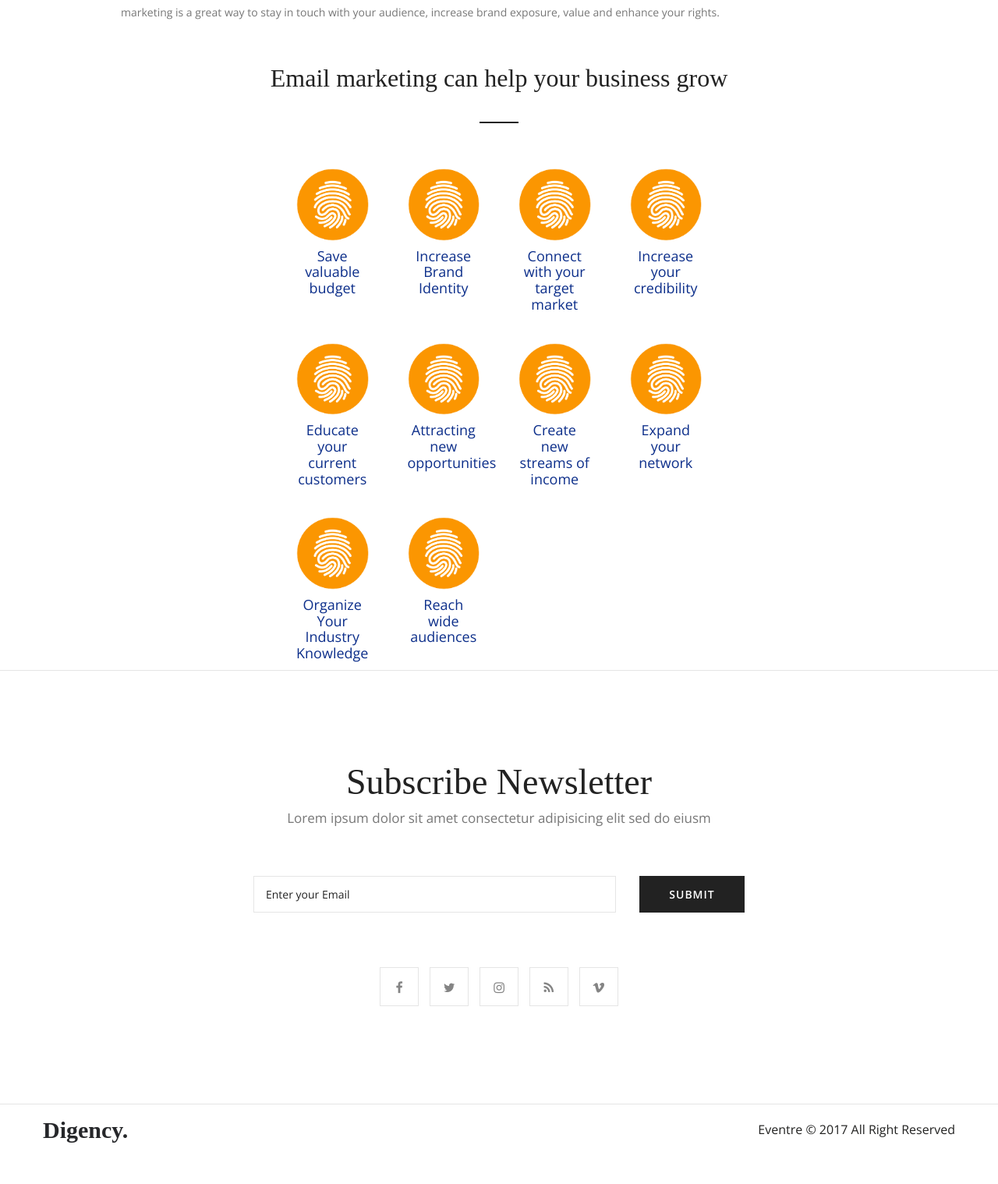
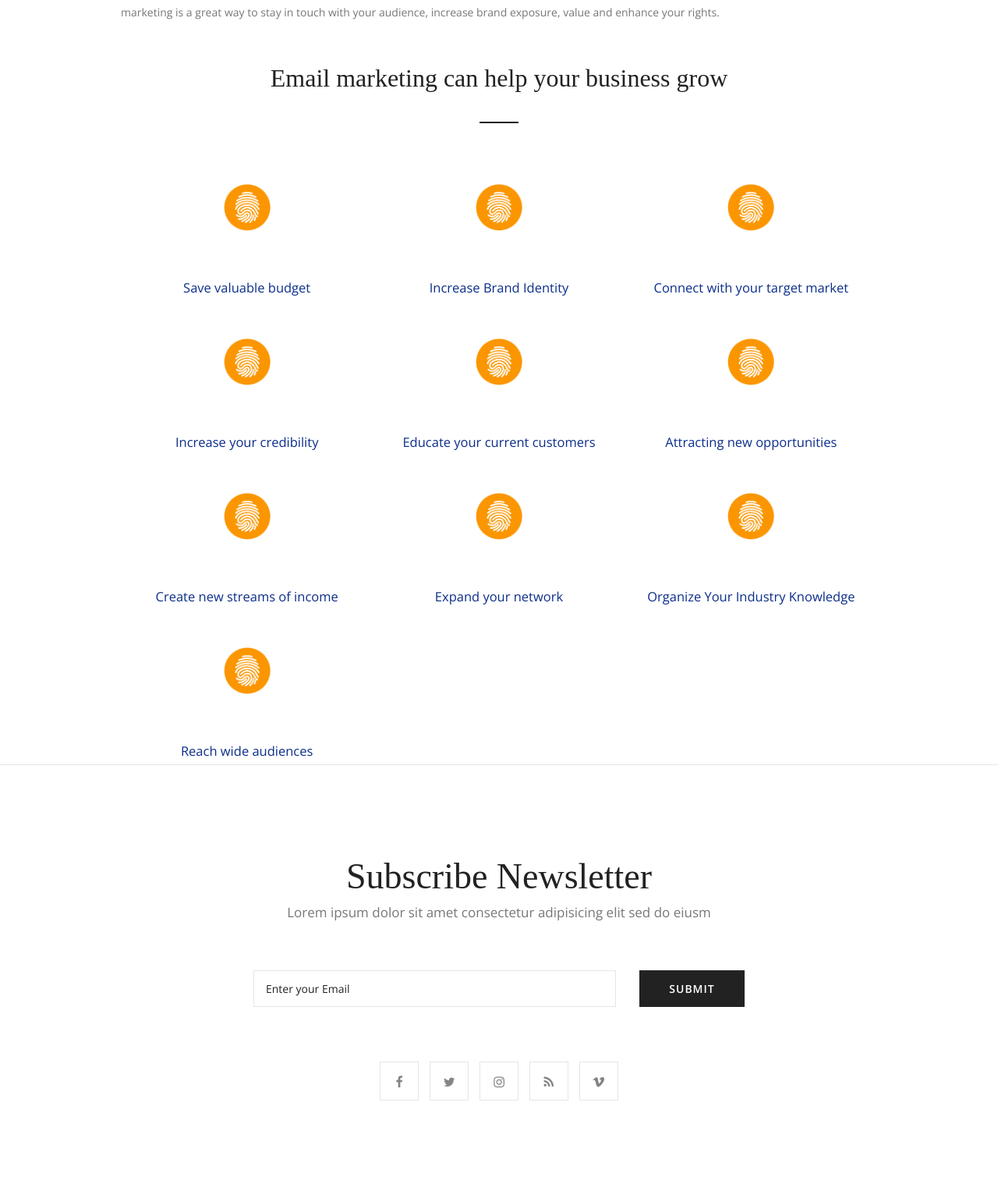
Before and after one commit to vasujain314/Inesh-Web-Project, a PHP site: page /email-marketing.html in a window 1280 px wide. Shown: the part 878-2396 px from the top of the page at 78% size. Before the commit the page ends 2343 px from the top, so only its background shows below. Run offline with PHP 8.4, Linux system fonts and the light colour scheme; some web fonts are replaced.

Commit message:
hover changes

```diff
--- a/css/style.css
+++ b/css/style.css
@@ -1959,10 +1959,10 @@
 
 }
  .dontknowthename{
-    border:1px solid lightgrey;
+    /* border:1px solid lightgrey;
     margin:0 10px;
     border-radius: 5px;
-    max-width: 22.5%;
+    max-width: 22.5%; */
     flex: 22.5%;
     overflow: hidden;
     max-height: 180px;
--- a/email-marketing.html
+++ b/email-marketing.html
@@ -157,114 +157,149 @@
                 </div>
             </div>
             <div class="row">
-                <div class="col-sm-8 col-sm-offset-2 col-xs-10 col-xs-offset-1 col-md-6 col-md-offset-3 text-center">
+                <div class="col-sm-10 col-sm-offset-1 col-xs-10 col-xs-offset-1 text-center">
                     <div class="row mx-auto text-center">
-                    <div class="col-xs-6 col-sm-6 col-md-3" style="margin-top: 18px;">
-                        <div class="hover_container" style="padding: 10px;">
-                            <img src="img/hover/x.png" alt="Avatar" class="overlay-image mx-auto img-fluid">
+                    <div class="col-xs-6 col-sm-6 col-md-4" style="margin-top: 18px;">
+                        <div class="dontknowthename">
+                            <div class="cb-container" style="padding: 10px;">
+                                <div class="icon"><img src="img/hover/x.png" alt="Avatar" width="60px" height="60px" class="img-fluid" style="margin-top:-35px"></div>
+                                <br><br>
                                 <h4 class="title" Align="center" style="color:#0c2e8a; margin-top: 10px;"><a href="" style="color:#0c2e8a">Save valuable budget</a></h4>
-                            <div class="hoverOverlay">
-                                <div class="overlay-text">
+                                <br>
+                                <p class="description">
+                                    <!-- <div class="overlay-text"> -->
                                         <!-- <p style=""> -->
                                         Save money and some trees! By digital,
                                         you will avoid printing, paper, envelopes, mail handling,
                                         and postage expenses. In addition, with an email newsletter
                                         you can work with a designer,, a custom newsletter template that you
                                         can use over and over, and get your message much faster than the good old snail mail.
+                                    <!-- </div> -->
+                                </p>
                             </div>
                         </div>
                     </div>
-                    </div>
-                    <div class="col-xs-6 col-sm-6 col-md-3" style="margin-top: 18px;">
-                        <div class="hover_container" style="padding: 10px;">
-                            <img src="img/hover/x.png" alt="Avatar" class="overlay-image mx-auto img-fluid">
+                    <div class="col-xs-6 col-sm-6 col-md-4" style="margin-top: 18px;">
+                        <div class="dontknowthename">
+                            <div class="cb-container" style="padding: 10px;">
+                                <div class="icon"><img src="img/hover/x.png" alt="Avatar" width="60px" height="60px" class="img-fluid" style="margin-top:-35px"></div>
+                                <br><br>
                                 <h4 class="title" Align="center" style="color:#0c2e8a; margin-top: 10px;"><a href="" style="color:#0c2e8a">Increase Brand Identity</a></h4>
-                            <div class="hoverOverlay">
-                                <div class="overlay-text">Get your brand image and name in front of your audience more often by including your logo, tagline, colour palette, and brand graphics in your email communication template design. Seeing your brand elements in every issue will create brand awareness and recognition - even if they look older for one second.</div>
+                                <br>
+                                <p class="description">
+                                    Get your brand image and name in front of your audience more often by including your logo, tagline, colour palette, and brand graphics in your email communication template design. Seeing your brand elements in every issue will create brand awareness and recognition - even if they look older for one second.
+                                </p>
                             </div>
                         </div>
                     </div>
-                    <div class="col-xs-6 col-sm-6 col-md-3" style="margin-top: 18px;">
-                        <div class="hover_container" style="padding: 10px;">
-                            <img src="img/hover/x.png" alt="Avatar" class="overlay-image mx-auto img-fluid">
-                            <h4 class="title" Align="center" style="color:#0c2e8a; margin-top: 10px;"><a href="" style="color:#0c2e8a">Connect with your target market</a></h4>
-                            <div class="hoverOverlay">
-                                <div class="overlay-text">Email marketing helps you keep in touch with your audience, keeping your mind on a regular basis and at the tip of their tongue. It ensures that when your services, products, or programs are needed, they will buy from you or contact your friends, family, colleagues, and you.</div>
+                    <div class="col-xs-6 col-sm-6 col-md-4" style="margin-top: 18px;">
+                        <div class="dontknowthename">
+                            <div class="cb-container" style="padding: 10px;">
+                                <div class="icon"><img src="img/hover/x.png" alt="Avatar" width="60px" height="60px" class="img-fluid" style="margin-top:-35px"></div>
+                                <br><br>
+                                <h4 classpitle" Align="center" style="color:#0c2e8a; margin-top: 10px;"><a href="" style="color:#0c2e8a">Connect with your target market</a></h4>
+                                <br>
+                                <p class="description">
+                                    Email marketing helps you keep in touch with your audience, keeping your mind on a regular basis and at the tip of their tongue. It ensures that when your services, products, or programs are needed, they will buy from you or contact your friends, family, colleagues, and you.
+                                </p>
                             </div>
                         </div>
                     </div>
-                    <div class="col-xs-6 col-sm-6 col-md-3" style="margin-top: 18px;">
-                        <div class="hover_container" style="padding: 10px;">
-                            <img src="img/hover/x.png" alt="Avatar" class="overlay-image mx-auto img-fluid">
-                            <h4 class="title" Align="center" style="color:#0c2e8a; margin-top: 10px;"><a href="" style="color:#0c2e8a">Increase your credibility</a></h4>
-                            <div class="hoverOverlay">
-                                <div class="overlay-text">Continuous, quality email marketing which is relevant, on-topic and worth the price, will help you gain and grow your target market trust, making it very easy for you to promote and sell your products and services.</div>
+                    <div class="col-xs-6 col-sm-6 col-md-4" style="margin-top: 18px;">
+                        <div class="dontknowthename">
+                            <div class="cb-container" style="padding: 10px;">
+                                <div class="icon"><img src="img/hover/x.png" alt="Avatar" width="60px" height="60px" class="img-fluid" style="margin-top:-35px"></div>
+                                <br><br>
+                                <h4 classpitle" Align="center" style="color:#0c2e8a; margin-top: 10px;"><a href="" style="color:#0c2e8a">Increase your credibility</a></h4>
+                                <br>
+                                <p class="description">
+                                    Continuous, quality email marketing which is relevant, on-topic and worth the price, will help you gain and grow your target market trust, making it very easy for you to promote and sell your products and services.
+                                </p>
                             </div>
                         </div>
                     </div>
-                    </div>
-                    <div class="row mx-auto text-center">
-                    <div class="col-xs-6 col-sm-6 col-md-3" style="margin-top: 18px;">
-                        <div class="hover_container" style="padding: 10px;">
-                            <img src="img/hover/x.png" alt="Avatar" class="overlay-image mx-auto img-fluid">
+                    <div class="col-xs-6 col-sm-6 col-md-4" style="margin-top: 18px;">
+                        <div class="dontknowthename">
+                            <div class="cb-container" style="padding: 10px;">
+                                <div class="icon"><img src="img/hover/x.png" alt="Avatar" width="60px" height="60px" class="img-fluid" style="margin-top:-35px"></div>
+                                <br><br>
                                 <h4 class="title" Align="center" style="color:#0c2e8a; margin-top: 10px;"><a href="" style="color:#0c2e8a">Educate your current customers</a></h4>
-                            <div class="hoverOverlay">
-                                <div class="overlay-text">Your email newsletter is a great place to keep what your customers have in your business. By sharing what you are working on and who is working on, you can make them aware of those products, services and the programs available to them - and perhaps they are hired to keep you from hiring or buying from you again.</div>
+                                <br>
+                                <p class="description">
+                                    Your email newsletter is a great place to keep what your customers have in your business. By sharing what you are working on and who is working on, you can make them aware of those products, services and the programs available to them - and perhaps they are hired to keep you from hiring or buying from you again.
+                                </p>
                             </div>
                         </div>
                     </div>
-                    <div class="col-xs-6 col-sm-6 col-md-3" style="margin-top: 18px;">
-                        <div class="hover_container" style="padding: 10px;">
-                            <img src="img/hover/x.png" alt="Avatar" class="overlay-image mx-auto img-fluid">
-                            <h4 class="title" Align="center" style="color:#0c2e8a; margin-top: 10px;"><a href="" style="color:#0c2e8a">Attracting new opportunities</a></h4>
-                            <div class="hoverOverlay">
-                                <div class="overlay-text">
+                    <div class="col-xs-6 col-sm-6 col-md-4" style="margin-top: 18px;">
+                        <div class="dontknowthename">
+                            <div class="cb-container" style="padding: 10px;">
+                                <div class="icon"><img src="img/hover/x.png" alt="Avatar" width="60px" height="60px" class="img-fluid" style="margin-top:-35px"></div>
+                                <br><br>
+                                <h4 classpitle" Align="center" style="color:#0c2e8a; margin-top: 10px;"><a href="" style="color:#0c2e8a">Attracting new opportunities</a></h4>
+                                <br>
+                                <p class="description">
                                     Publishing e-mail newsletters can help you generate new opportunities like strategic partnerships, joint ventures, media interviews, spoken engagement, and more. All this takes the right person to see your message at the right time - and the opportunity does not get even from a customer, but from someone who was sent to your e-zine.
+                                </p>
                             </div>
                         </div>
                     </div>
-                    </div>
-                    <div class="col-xs-6 col-sm-6 col-md-3" style="margin-top: 18px;">
-                        <div class="hover_container" style="padding: 10px;">
-                            <img src="img/hover/x.png" alt="Avatar" class="overlay-image mx-auto img-fluid">
+                    <div class="col-xs-6 col-sm-6 col-md-4" style="margin-top: 18px;">
+                        <div class="dontknowthename">
+                            <div class="cb-container" style="padding: 10px;">
+                                <div class="icon"><img src="img/hover/x.png" alt="Avatar" width="60px" height="60px" class="img-fluid" style="margin-top:-35px"></div>
+                                <br><br>
                                 <h4 class="title" Align="center" style="color:#0c2e8a; margin-top: 10px;"><a href="" style="color:#0c2e8a">Create new streams of income</a></h4>
-                            <div class="hoverOverlay">
-                                <div class="overlay-text">You can also use your email newsletter as an affiliate, products, programs and services that you have used yourself or believe in and earn commission on sales made by your referrals. Once your list gets big enough, you can also sell ad space in your e-zine.</div>
+                                <br>
+                                <p class="description">
+                                    You can also use your email newsletter as an affiliate, products, programs and services that you have used yourself or believe in and earn commission on sales made by your referrals. Once your list gets big enough, you can also sell ad space in your e-zine.
+                                </p>
                             </div>
                         </div>
                     </div>
-                    <div class="col-xs-6 col-sm-6 col-md-3" style="margin-top: 18px;">
-                        <div class="hover_container" style="padding: 10px;">
-                            <img src="img/hover/x.png" alt="Avatar" class="overlay-image mx-auto img-fluid">
+                    <div class="col-xs-6 col-sm-6 col-md-4" style="margin-top: 18px;">
+                        <div class="dontknowthename">
+                            <div class="cb-container" style="padding: 10px;">
+                                <div class="icon"><img src="img/hover/x.png" alt="Avatar" width="60px" height="60px" class="img-fluid" style="margin-top:-35px"></div>
+                                <br><br>
                                 <h4 class="title" Align="center" style="color:#0c2e8a; margin-top: 10px;"><a href="" style="color:#0c2e8a">Expand your network</a></h4>
-                            <div class="hoverOverlay">
-                                <div class="overlay-text">Email marketing helps you to build your list by allowing you to develop your network and capture the email address via the Website Opt-in box. By entering their names and emails, visitors allow you to market them by email and offer them by email. Remember to promote your email newsletter through social media, on your website, in products, and even in your email signature</div>
+                                <br>
+                                <p class="description">
+                                    Email marketing helps you to build your list by allowing you to develop your network and capture the email address via the Website Opt-in box. By entering their names and emails, visitors allow you to market them by email and offer them by email. Remember to promote your email newsletter through social media, on your website, in products, and even in your email signature
+                                </p>
+                            </div>
+
+                        </div>
+                    </div>
+                    <div class="col-xs-6 col-sm-6 col-md-4" style="margin-top: 18px;">
+                        <div class="dontknowthename">
+                            <div class="cb-container" style="padding: 10px;">
+                                <div class="icon"><img src="img/hover/x.png" alt="Avatar" width="60px" height="60px" class="img-fluid" style="margin-top:-35px"></div>
+                                <br><br>
+                                <h4 class="title" Align="center" style="color:#0c2e8a; margin-top: 10px;"><a href="" style="color:#0c2e8a">Organize Your Industry Knowledge</a></h4>
+                                <br>
+                                <p class="description">
+                                    On a topic, a series of articles written for your email newsletter can be repurchased in a free audio for an e-book, whitepaper, guide, or even content marketing. You may use your email newsletter for testing of  content topics, subject lines, headlines  and more, then turn your most loved and liked content into an information product.
+                                </p>
+                            </div>
+
+                        </div>
+                    </div>
+                    <div class="col-xs-6 col-sm-6 col-md-4" style="margin-top: 18px;">
+                            <div class="dontknowthename">
+                                <div class="cb-container" style="padding: 10px;">
+                                    <div class="icon"><img src="img/hover/x.png" alt="Avatar" width="60px" height="60px" class="img-fluid" style="margin-top:-35px"></div>
+                                    <br><br>
+                                    <h4 class="title" Align="center" style="color:#0c2e8a; margin-top: 10px;"><a href="" style="color:#0c2e8a">Reach wide audiences</a></h4>
+                                    <br>
+                                    <p class="description">
+                                    Get your website newsletter back to your website by promoting recent blog posts in each issue to attract new visitors through social media.
+                                    </p>
+                                </div>
+
                             </div>
                     </div>
                 </div>
-                    </div>
-                    <div class="row mx-auto text-center">
-                    <div class="col-xs-6 col-sm-6 col-md-3" style="margin-top: 18px;">
-                        <div class="hover_container" style="padding: 10px;">
-                            <img src="img/hover/x.png" alt="Avatar" class="overlay-image mx-auto img-fluid">
-                            <h4 class="title" Align="center" style="color:#0c2e8a; margin-top: 10px;"><a href="" style="color:#0c2e8a">Organize Your Industry Knowledge</a></h4>
-                            <div class="hoverOverlay">
-                                <div class="overlay-text">On a topic, a series of articles written for your email newsletter can be repurchased in a free audio for an e-book, whitepaper, guide, or even content marketing. You may use your email newsletter for testing of  content topics, subject lines, headlines  and more, then turn your most loved and liked content into an information product.</div>
-                            </div>
-                        </div>
-                    </div>
-                    <div class="col-xs-6 col-sm-6 col-md-3" style="margin-top: 18px;">
-                        <div class="hover_container" style="padding: 10px;">
-                            <img src="img/hover/x.png" alt="Avatar" class="overlay-image mx-auto img-fluid">
-                            <h4 class="title" Align="center" style="color:#0c2e8a; margin-top: 10px;"><a href="" style="color:#0c2e8a">Reach wide audiences</a></h4>
-                            <div class="hoverOverlay">
-                                <div class="overlay-text">Get your website newsletter back to your website by promoting recent blog posts in each issue to attract new visitors through social media.</div>
-                            </div>
-                        </div>
-                    </div>
-                    </div>
-                    <!-- <div class="row mx-auto text-center"> -->
-                    <!-- </div> -->
             </div>
     </div>
         </section>
```
Also changed, not shown: ecomm.html (+53 -43 lines). Lines whose indentation alone changed are shown as unchanged.
